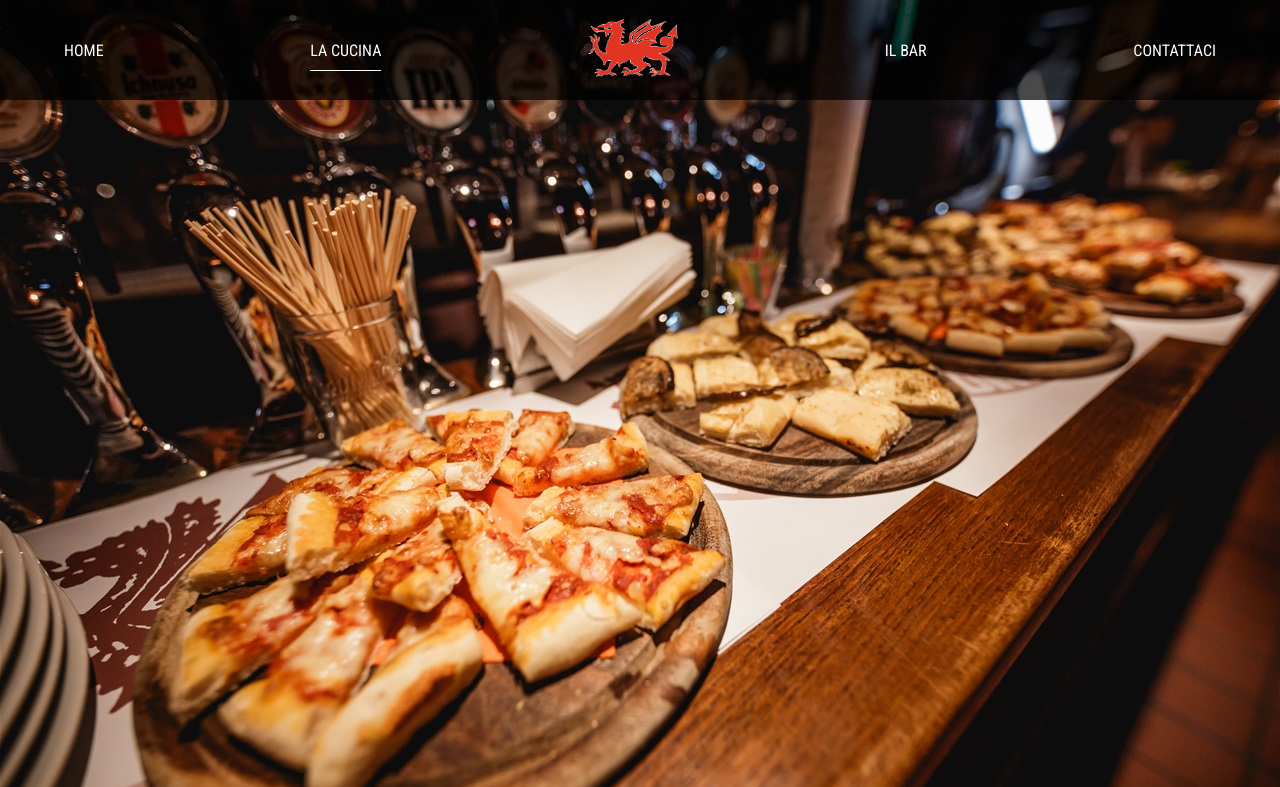
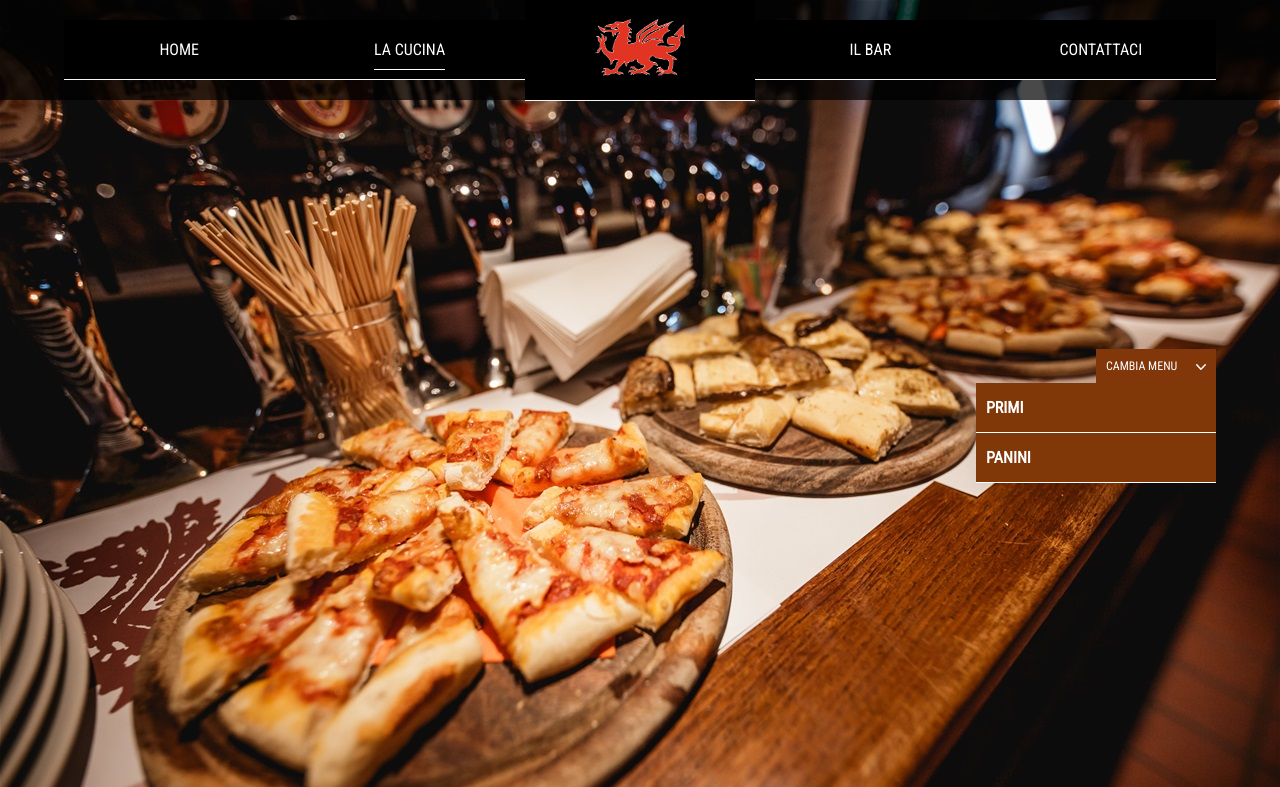
Before and after one commit to simo0103/React-ReastaurantWebSite, a React app: page /cucina in a window 1280 px wide. Shown: the top 787 px of the page. Built offline with nearby package versions, Linux system fonts and the light colour scheme.

Commit message:
button and filters

```diff
--- a/src/components/NavBar.js
+++ b/src/components/NavBar.js
@@ -27,7 +27,7 @@ class NavBar extends Component {
             <NavLink activeClassName='' to='/'>
               <img className="logo" src={logo} alt="logo"/>
             </NavLink>
-          <div id="menuHandler" className={this.state.open ? classOpen : 'closed'}
+            <div id="menuHandler" className={this.state.open ? classOpen : 'closed'}
                onClick={ () => this.setState({open: !this.state.open}) }>
               <img className="hamburger" src={hamburger} alt="open menu"/ >
               <img className="close" src={close} alt="close menu"/>
--- a/src/components/pages/Cucina.js
+++ b/src/components/pages/Cucina.js
@@ -6,16 +6,31 @@ import arrowDown from '../../images/svg/arrD.svg';
 import data from "./menulist";
 
 class Cucina extends Component {
+
   constructor(props) {
     super(props);
+    this.handleClick = this.handleClick.bind(this);
+
     this.state = {
-      selected: false
+      selected: false,
+      typeClicked: null
     };
+
   }
+  handleClick(tipo) {
+    this.setState({ typeClicked: tipo });
+  }
+
+
   render() {
     const menuData = data.menuCucina;
+    const cliccato = this.state.typeClicked;
+    console.log(cliccato)
+   // const menuData = data.menuCucina.filter(d => d.tipo === "primi");
+
     return (
       <div id="sitePage" className="Cucina">
+
         <div className="imgContainer">
           <img src={cucinaImg} alt="herobanner" className="heroBanner"/>
         </div>
@@ -24,19 +39,36 @@ class Cucina extends Component {
           ut labore  et dolore magna aliqua.
         </p>
         <div className="mainContainer">
+        cliccato : {this.state.typeClicked};
           <div className="title">
             <span>primi piatti</span>
-            <button>
-              <span>cambia menu</span>
-              <span><img src={arrowDown} alt="arrow down select from menu" className="arrowDown"/></span>
-            </button>
+            <div className="buttonList">
+              <button>
+                <span>cambia menu</span>
+                <span><img src={arrowDown} alt="arrow down select from menu" className="arrowDown"/></span>
+              </button>
+              <ul>
+                {
+                  menuData.map((menu, i) => {
+                    const tipo = menu.tipo;
+                    console.log(tipo)
+                    return (
+                      <li key={i}onClick={() => this.handleClick(tipo)}>{tipo}</li>
+                    )
+                  })
+                }
+
+              </ul>
+
+            </div>
 
           </div>
           <ul>
             {
               menuData.map((menu, i)=> {
                 return (
-                  <li key={i} className={menu.tipo}>{menu.tipo}
+
+                  <li key={i} className={menu.tipo}>
                     {
                       menu.lista.map((data,i) => {
                         return (
--- a/src/style/sass/cucina.scss
+++ b/src/style/sass/cucina.scss
@@ -12,10 +12,24 @@
                 font-size: 18px;
             }
         }
-        button {
-            @include flex-direction(row, center);
-            img {
-                width: 10px;
+        .buttonList {
+            position: relative;
+            button {
+                @include flex-direction(row, center);
+                img {
+                    width: 10px;
+                }
+            }
+            ul {
+                position: absolute;
+                background-color: #813809;
+                color: white;
+                width: 240px;
+                right: 0;
+                li {
+                    padding: 15px 10px;
+                    border-bottom: 1px solid white;
+                }
             }
         }
         .list {
--- a/src/style/sass/navbar.scss
+++ b/src/style/sass/navbar.scss
@@ -11,6 +11,11 @@ header {
     li {
         text-transform: uppercase;
         padding: 20px 0;
+        display: block;
+        width: 100%;
+        text-align: center;
+        border-bottom: 1px solid whitesmoke;
+        background-color: black;
 
         a {
             color: white;
```
Also changed, not shown: src/style/css/cucina.css, src/style/css/navbar.css, 2 other files.
